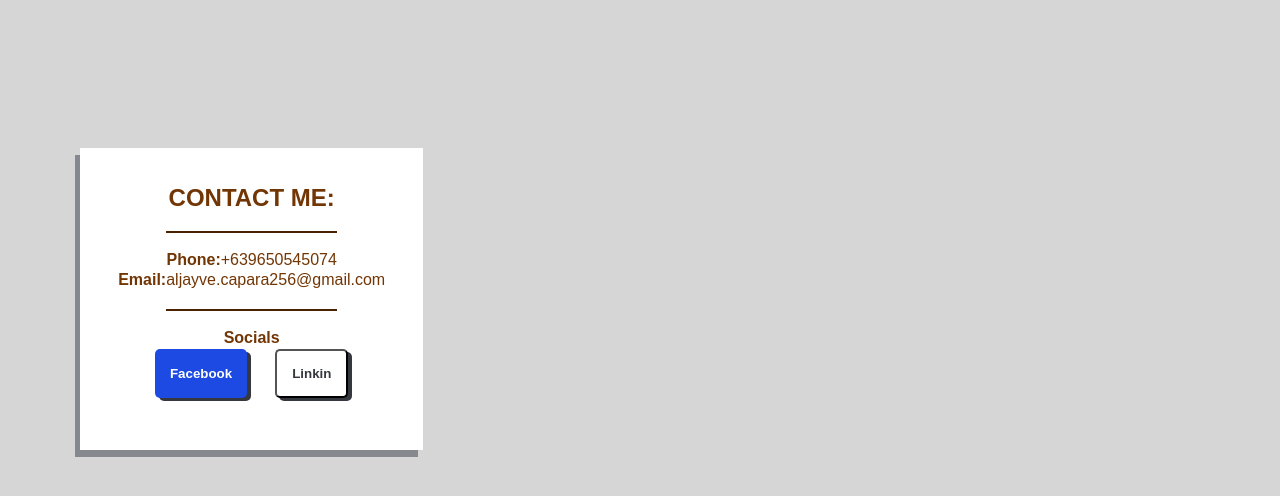
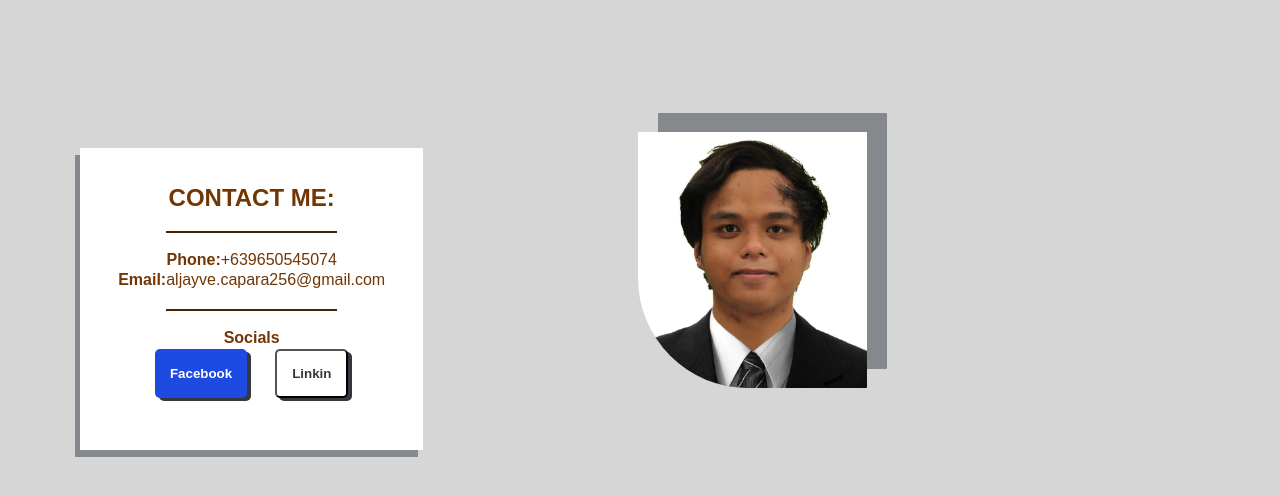
Before and after one commit to Aljayve21/MyPortfolio, a plain HTML site: page contact.html in a window 1280 px wide. Shown: the part 66-562 px from the top of the page. Drawn offline with Linux system fonts and the light colour scheme.

Commit message:
WIP  about section page

```diff
--- a/css/about.css
+++ b/css/about.css
@@ -211,8 +211,8 @@ ul {
         max-width: 336px;
     }
     .avat {
-        height: 50%;
-        margin-top: 17%;
+        height: 66%;
+        margin-top: 2%;
         max-width: 200px;
         object-fit: cover;
     }
--- a/css/contact.css
+++ b/css/contact.css
@@ -351,9 +351,8 @@ footer {
 
     .avatar {
         display: flex;
-    justify-content: center;
-    padding: 258px;
-    justify-content: flex-start;
+        justify-content: center;
+        padding: 20px;
     }
     .blue {
         background-color: #FFFFFF;
@@ -370,4 +369,8 @@ footer {
     .avat1 {
         display: none;
     }
+
+    .gren {
+        display: none;
+    }
 }
```
Also changed, not shown: contact.html (+3 -0 lines).
